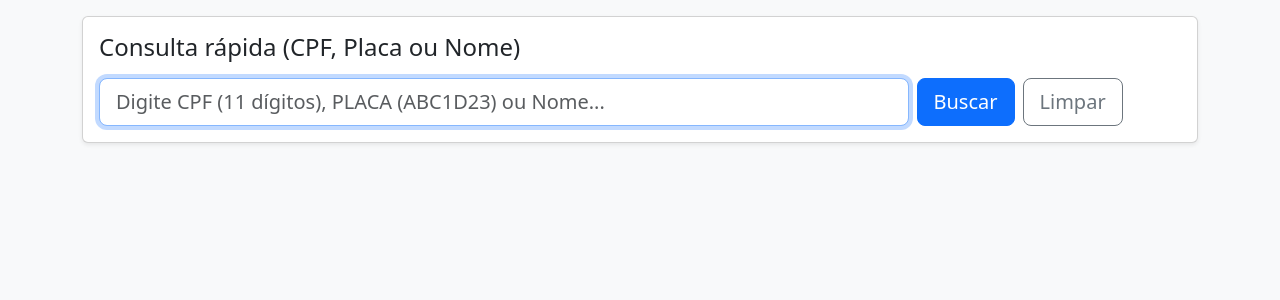
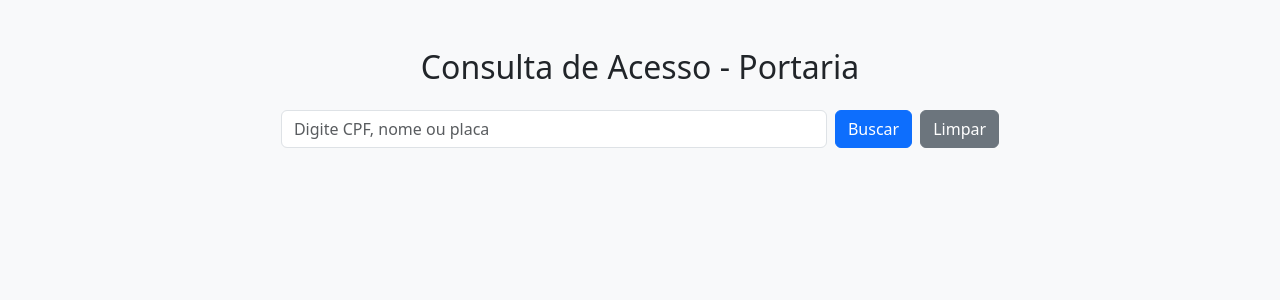
Before and after one commit to jjoelcosta/sga, a Django app: page /portaria/ in a window 1280 px wide. Shown: the part 56-356 px from the top of the page. Run offline with Django 4.2, Linux system fonts and the light colour scheme; parts of the project's set-up code (start-up, migrations or seed data) failed here and were passed over.

Commit message:
construção e correções

```diff
--- a/core/templates/core/portaria_busca.html
+++ b/core/templates/core/portaria_busca.html
@@ -1,32 +1,19 @@
 {% extends "base.html" %}
-{% block title %}Portaria – Consulta{% endblock %}
+{% block title %}Consulta de Portaria{% endblock %}
+
 {% block content %}
+<div class="container mt-5">
+  <h2 class="text-center mb-4">Consulta de Acesso - Portaria</h2>
 
-<div class="card shadow-sm">
-  <div class="card-body">
-    <h1 class="h4 mb-3">Consulta rápida (CPF, Placa ou Nome)</h1>
-
-    <form class="row g-2" method="get" action="{% url 'portaria_busca' %}">
-      <div class="col-sm-8 col-md-9">
-        <input type="text" name="q" value="{{ termo|default:'' }}" class="form-control form-control-lg"
-               placeholder="Digite CPF (11 dígitos), PLACA (ABC1D23) ou Nome..." autofocus>
-      </div>
-      <div class="col-sm-4 col-md-3 d-grid gap-2 d-md-flex">
-        <button class="btn btn-primary btn-lg" type="submit">Buscar</button>
-        <a class="btn btn-outline-secondary btn-lg" href="{% url 'portaria_busca' %}">Limpar</a>
-      </div>
+  <form method="get" action="{% url 'portaria_busca' %}" class="d-flex justify-content-center mb-4">
+    <input type="text" name="q" class="form-control w-50" placeholder="Digite CPF, nome ou placa" value="{{ termo }}">
+    <button type="submit" class="btn btn-primary ms-2">Buscar</button>
+    <a href="{% url 'portaria_busca' %}" class="btn btn-secondary ms-2">Limpar</a>
   </form>
-  </div>
-</div>
-
-{% if termo %}
-  <div class="mt-4">
-    <p class="text-muted mb-2">Resultado para: <strong>{{ termo }}</strong></p>
 
   {% if resultados %}
-      <div class="table-responsive">
-        <table class="table table-striped align-middle">
-          <thead>
+    <table class="table table-striped table-bordered text-center">
+      <thead class="table-dark">
         <tr>
           <th>Status</th>
           <th>Nome</th>
@@ -34,38 +21,29 @@
           <th>Função</th>
           <th>Placa</th>
           <th>Local</th>
-              <th>Válido de</th>
-              <th>até</th>
+          <th>Início</th>
+          <th>Fim</th>
         </tr>
       </thead>
       <tbody>
         {% for r in resultados %}
-              <tr>
-                <td>
-                  {% if r.status_final == 'LIBERADO' %}
-                    <span class="badge badge-liberado">LIBERADO</span>
-                  {% elif r.status_final == 'BLOQUEADO' %}
-                    <span class="badge badge-bloqueado">BLOQUEADO</span>
-                  {% else %}
-                    <span class="badge badge-pendente">PENDENTE</span>
-                  {% endif %}
-                </td>
+        <tr class="{% if r.status_final == 'LIBERADO' %}table-success{% elif r.status_final == 'BLOQUEADO' %}table-danger{% else %}table-warning{% endif %}">
+          <td>{{ r.status_final }}</td>
           <td>{{ r.nome }}</td>
           <td>{{ r.empresa }}</td>
           <td>{{ r.funcao }}</td>
-                <td>{{ r.placa|default:"—" }}</td>
-                <td>{{ r.local|default:"—" }}</td>
-                <td>{{ r.data_inicio|date:"Y-m-d" }}</td>
-                <td>{{ r.data_fim|date:"Y-m-d" }}</td>
+          <td>{{ r.placa }}</td>
+          <td>{{ r.local }}</td>
+          <td>{{ r.data_inicio|date:"d/m/Y" }}</td>
+          <td>{{ r.data_fim|date:"d/m/Y" }}</td>
         </tr>
         {% endfor %}
       </tbody>
     </table>
-      </div>
   {% else %}
-      <div class="alert alert-warning mt-3">Nenhum registro encontrado.</div>
+    {% if termo %}
+      <p class="text-center text-muted mt-4">Nenhum resultado encontrado para <strong>{{ termo }}</strong>.</p>
+    {% endif %}
   {% endif %}
 </div>
-{% endif %}
-
 {% endblock %}
--- a/core/urls.py
+++ b/core/urls.py
@@ -1,6 +1,6 @@
 from django.urls import path
-from .views import portaria_busca
+from . import views
 
 urlpatterns = [
-    path("portaria/", portaria_busca, name="portaria"),
+    path("portaria/", views.portaria_busca, name="portaria_busca"),
 ]
--- a/core/views.py
+++ b/core/views.py
@@ -1,24 +1,25 @@
 from django.shortcuts import render
-from .models import Acesso
-
-from django.shortcuts import render
-from django.utils import timezone
+from django.db.models import Q
 from datetime import date
-from .models import Colaborador, Veiculo, Atribuicao
-from django.db.models import Q
 import re
 
-def _limpa_cpf(termo):
-    digits = re.sub(r'\D+', '', termo or '')
+from .models import Acesso  # <- usa Acesso, não Atribuicao
+
+
+def _limpa_cpf(termo: str):
+    digits = re.sub(r"\D+", "", termo or "")
     return digits if len(digits) == 11 else None
 
-def _limpa_placa(termo):
-    if not termo: return None
-    placa = re.sub(r'[^A-Za-z0-9]', '', termo).upper()
+
+def _limpa_placa(termo: str):
+    if not termo:
+        return None
+    placa = re.sub(r"[^A-Za-z0-9]", "", termo).upper()
     return placa if 7 <= len(placa) <= 8 else None
 
+
 def portaria_busca(request):
-    termo = request.GET.get('q', '').strip()
+    termo = request.GET.get("q", "").strip()
     resultados = []
 
     if termo:
@@ -26,7 +27,10 @@ def portaria_busca(request):
         cpf = _limpa_cpf(termo)
         placa = _limpa_placa(termo)
 
-        qs = Atribuicao.objects.select_related('colaborador', 'veiculo', 'colaborador__empresa')
+        qs = (
+            Acesso.objects
+            .select_related("colaborador", "veiculo", "colaborador__empresa")
+        )
 
         if placa:
             qs = qs.filter(veiculo__placa=placa)
@@ -38,32 +42,31 @@ def portaria_busca(request):
                 Q(colaborador__empresa__nome__icontains=termo)
             )
 
-        for a in qs.order_by('-data_inicio')[:200]:
-            dentro_janela = (a.data_inicio is None or a.data_inicio <= hoje) and (a.data_fim is None or a.data_fim >= hoje)
-            if a.status == 'LIBERADO' and dentro_janela:
-                status_final = 'LIBERADO'
-            elif a.status == 'BLOQUEADO':
-                status_final = 'BLOQUEADO'
+        # Ordena e limita resultados
+        qs = qs.order_by("-data_acesso_inicio")[:200]
+
+        for a in qs:
+            dentro_janela = (
+                (a.data_acesso_inicio is None or a.data_acesso_inicio <= hoje) and
+                (a.data_acesso_fim is None or a.data_acesso_fim >= hoje)
+            )
+
+            if a.status == "LIBERADO" and dentro_janela:
+                status_final = "LIBERADO"
+            elif a.status == "BLOQUEADO":
+                status_final = "BLOQUEADO"
             else:
-                status_final = 'PENDENTE'
+                status_final = "PENDENTE"
 
             resultados.append({
-                'status_final': status_final,
-                'nome': a.colaborador.nome,
-                'empresa': a.colaborador.empresa.nome if a.colaborador.empresa else '—',
-                'funcao': a.colaborador.funcao or '—',
-                'placa': a.veiculo.placa if a.veiculo else None,
-                'local': a.local or '—',
-                'data_inicio': a.data_inicio,
-                'data_fim': a.data_fim,
+                "status_final": status_final,
+                "nome": a.colaborador.nome if a.colaborador else "—",
+                "empresa": (a.colaborador.empresa.nome if a.colaborador and a.colaborador.empresa else "—"),
+                "funcao": (a.colaborador.funcao if a.colaborador and a.colaborador.funcao else "—"),
+                "placa": a.veiculo.placa if a.veiculo else None,
+                "local": a.local or "—",
+                "data_inicio": a.data_acesso_inicio,
+                "data_fim": a.data_acesso_fim,
             })
 
     return render(request, "core/portaria_busca.html", {"termo": termo, "resultados": resultados})
-
-    termo = request.GET.get("q", "")
-    resultados = []
-
-    if termo:
-        resultados = Acesso.objects.filter(colaborador__nome__icontains=termo)
-
-    return render(request, "core/portaria_busca.html", {"termo": termo, "resultados": resultados})
--- a/sga/urls.py
+++ b/sga/urls.py
@@ -3,7 +3,7 @@ from django.urls import path, include
 from django.views.generic import RedirectView
 
 urlpatterns = [
-    path('admin/', admin.site.urls),
-    path('', RedirectView.as_view(url='/portaria/', permanent=False)),
-    path('', include('core.urls')),
+    path("admin/", admin.site.urls),
+    path("", include("core.urls")),  # inclui o app core
+    path("", RedirectView.as_view(pattern_name="portaria_busca", permanent=False)),
 ]
```
Also changed, not shown: core/management/commands/importar_dados.py (added, +125 -0 lines), 4 other files. Lines whose indentation alone changed are shown as unchanged.
